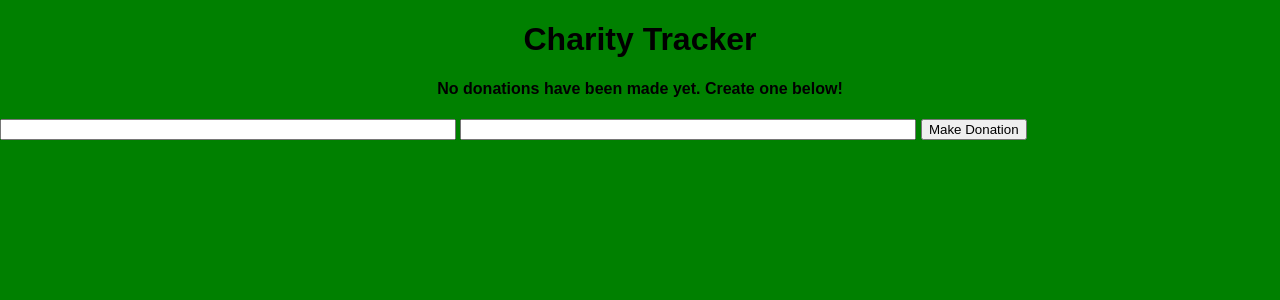
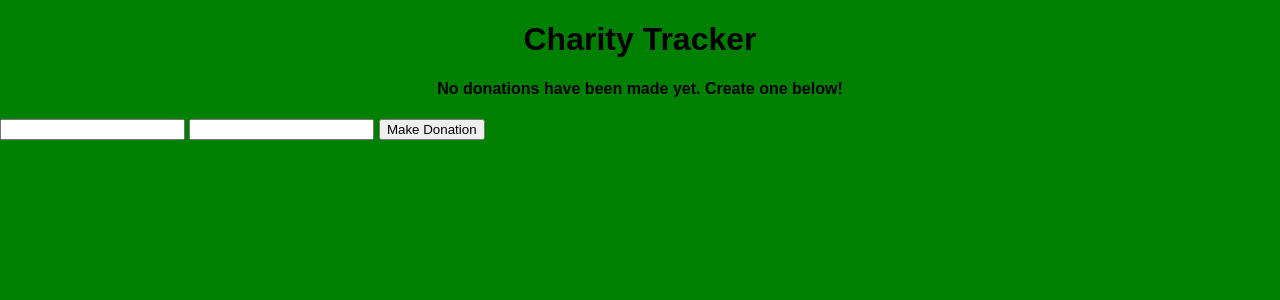
Before and after one commit to skinnybeans17/contractor-project, a Flask app: page / in a window 1280 px wide. Shown: the top 300 px of the page. Run offline with Flask 2, Linux system fonts and the light colour scheme; data that the repository does not hold is empty.

Commit message:
Update main.css

```diff
--- a/static/css/main.css
+++ b/static/css/main.css
@@ -36,10 +36,6 @@ td {
     margin-top: 20px;
 }
 
-#charity {
-    width: 35%;
+#content {
+    width: 70%;
 }
-
-#amount {
-    width: 35%;
-}
```
